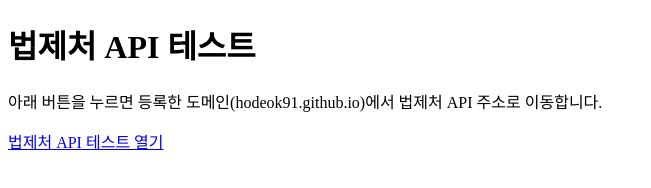
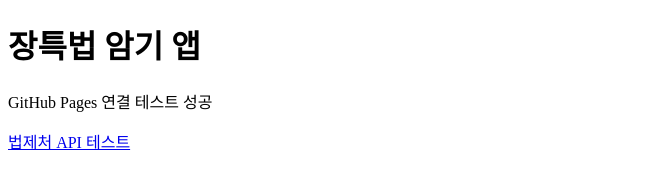
Before and after one commit to hodeok91/dalin-lab, a plain HTML site: page apps/law/index.html in a window 1280 px wide. Shown: the whole page, without its empty margins (0-651 px from the left). Drawn offline with Linux system fonts and the light colour scheme.

Commit message:
Update index.html

```diff
--- a/apps/law/index.html
+++ b/apps/law/index.html
@@ -1,22 +1,17 @@
 <!DOCTYPE html>
 <html lang="ko">
 <head>
-  <meta charset="UTF-8" />
-  <title>법제처 API 테스트</title>
+  <meta charset="UTF-8">
+  <title>장특법 암기 앱</title>
 </head>
 <body>
-  <h1>법제처 API 테스트</h1>
+  <h1>장특법 암기 앱</h1>
+  <p>GitHub Pages 연결 테스트 성공</p>
 
   <p>
-    아래 버튼을 누르면 등록한 도메인(hodeok91.github.io)에서
-    법제처 API 주소로 이동합니다.
+    <a href="https://www.law.go.kr/DRF/lawSearch.do?OC=hodeok91specialedu&target=eflaw&type=JSON" target="_blank">
+      법제처 API 테스트
+    </a>
   </p>
-
-  <a
-    href="https://www.law.go.kr/DRF/lawSearch.do?OC=hodeok91specialedu&target=eflaw&type=JSON"
-    target="_blank"
-  >
-    법제처 API 테스트 열기
-  </a>
 </body>
 </html>
```
